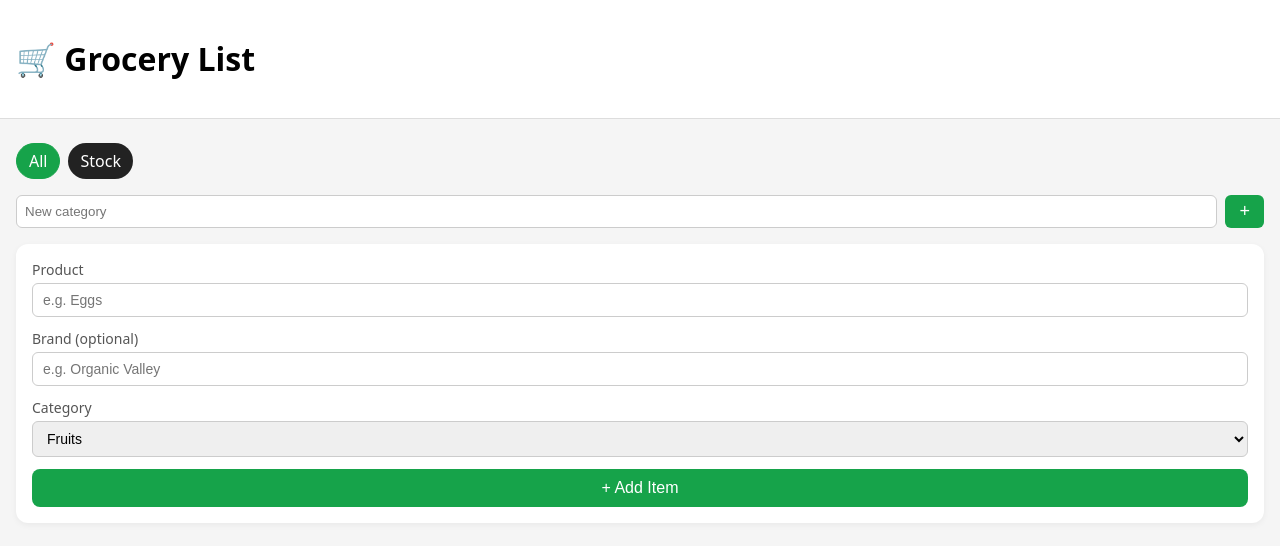
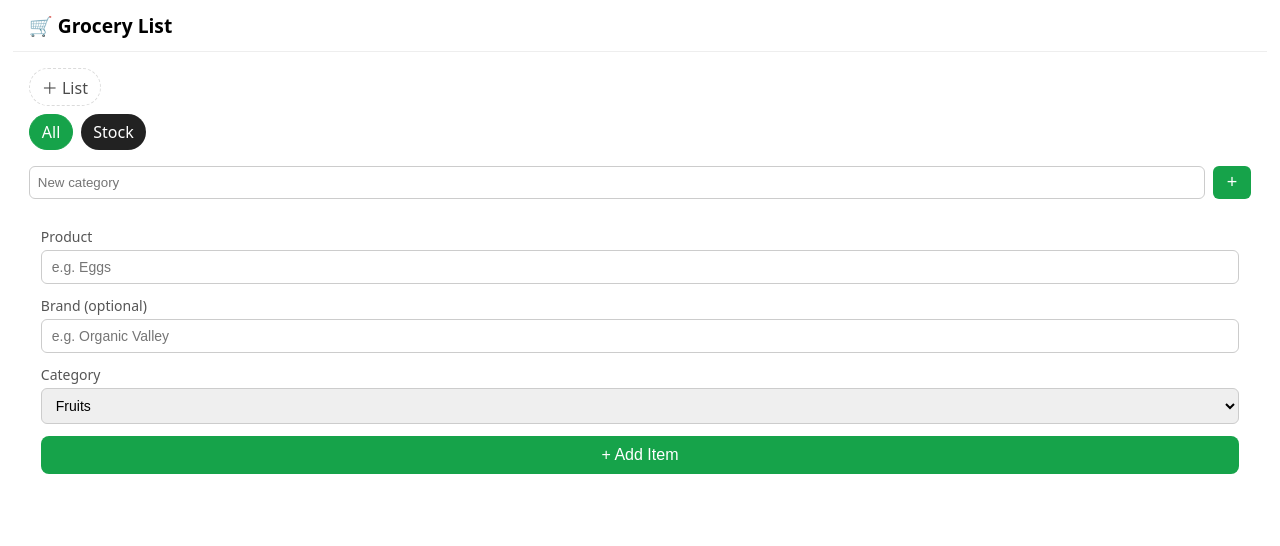
Before and after one commit to EstefaniaYepiz/Grocery-shopping-list, a React (Vite) app in the folder grocery-app/: page / in a window 1280 px wide. Shown: the top 546 px of the page. Built offline with nearby package versions, Linux system fonts and the light colour scheme.

Commit message:
Added responsiveness details

```diff
--- a/grocery-app/src/App.jsx
+++ b/grocery-app/src/App.jsx
@@ -19,6 +19,9 @@ function App() {
 		id: list.id,
 		name: list.name,
 	}));
+	const [editingListId, setEditingListId] = useState(null);
+	const [listNameInput, setListNameInput] = useState("");
+
 	function updateActiveList(updater) {
 		setLists((prevLists) =>
 			prevLists.map((list) => (list.id === activeListId ? updater(list) : list))
@@ -188,6 +191,46 @@ function App() {
 			),
 		}));
 	}
+	function createNewList() {
+		const newList = {
+			id: Date.now(),
+			name: `List ${lists.length + 1}`,
+			items: [],
+			categories: ["All", "Fruits", "Vegetables", "Dairy", "Snacks"],
+			activeCategory: "All",
+		};
+
+		setLists((prev) => [...prev, newList]);
+		setActiveListId(newList.id);
+	}
+	function saveListName(id) {
+		const trimmed = listNameInput.trim();
+		if (!trimmed) return;
+
+		setLists((prev) =>
+			prev.map((list) => (list.id === id ? { ...list, name: trimmed } : list))
+		);
+
+		setEditingListId(null);
+		setListNameInput("");
+	}
+	function deleteList(id) {
+		if (lists.length === 1) return;
+
+		const updatedLists = lists.filter((list) => list.id !== id);
+
+		setLists(updatedLists);
+
+		if (activeListId === id) {
+			setActiveListId(updatedLists[0].id);
+		}
+	}
+	function clearInCartItems() {
+		updateActiveList((list) => ({
+			...list,
+			items: list.items.filter((item) => !item.inCart),
+		}));
+	}
 
 	return (
 		<div className="app">
@@ -196,17 +239,61 @@ function App() {
 			</header>
 
 			<main className="main">
+				<div className="sidebar">
 					<div className="lists">
-					{listNames.map((list) => (
+						{lists.map((list) => (
 							<div
 								key={list.id}
-							className={`category ${activeListId === list.id ? "active" : ""}`}
-							onClick={() => setActiveListId(list.id)}
+								className={`category ${
+									activeListId === list.id ? "active" : ""
+								}`}
+								onClick={() => {
+									if (editingListId !== list.id) {
+										setActiveListId(list.id);
+									}
+								}}
+								onDoubleClick={() => {
+									setEditingListId(list.id);
+									setListNameInput(list.name);
+								}}
 							>
+								{editingListId === list.id ? (
+									<input
+										className="list-rename-input"
+										value={listNameInput}
+										onChange={(e) => setListNameInput(e.target.value)}
+										onBlur={() => saveListName(list.id)}
+										onKeyDown={(e) => {
+											if (e.key === "Enter") saveListName(list.id);
+											if (e.key === "Escape") setEditingListId(null);
+										}}
+										autoFocus
+									/>
+								) : (
+									<>
 										<span className="category-name">{list.name}</span>
+
+										{lists.length > 1 && (
+											<button
+												className="delete-category"
+												onClick={(e) => {
+													e.stopPropagation();
+													deleteList(list.id);
+												}}
+											>
+												✕
+											</button>
+										)}
+									</>
+								)}
 							</div>
 						))}
+
+						<div className="category add-list" onClick={createNewList}>
+							<span className="category-name">＋ List</span>
 						</div>
+					</div>
+
 					<div className="categories">
 						{categories.map((cat) => (
 							<div
@@ -241,7 +328,7 @@ function App() {
 							<span className="category-name">Stock</span>
 						</div>
 					</div>
-
+				</div>
 				<div className="add-category">
 					<input
 						type="text"
@@ -252,7 +339,7 @@ function App() {
 
 					<button onClick={addCategory}>+</button>
 				</div>
-
+				<div className="content">
 					<div className="add-item">
 						<div className="field">
 							<label>Product</label>
@@ -323,14 +410,27 @@ function App() {
 										<button onClick={() => increaseQuantity(item.id)}>+</button>
 									</div>
 
-								<button className="remove" onClick={() => removeItem(item.id)}>
+									<button
+										className="remove"
+										onClick={() => removeItem(item.id)}
+									>
 										✕
 									</button>
 								</div>
 							</div>
 						))}
 
-					{inCartItems.length > 0 && <div className="divider">In cart</div>}
+						{inCartItems.length > 0 && (
+							<>
+								<div className="clear-cart">
+									<button onClick={clearInCartItems}>
+										Clear in-cart items
+									</button>
+								</div>
+
+								<div className="divider">In cart</div>
+							</>
+						)}
 
 						{inCartItems.map((item) => (
 							<div
@@ -355,12 +455,16 @@ function App() {
 										<button onClick={() => increaseQuantity(item.id)}>+</button>
 									</div>
 
-								<button className="remove" onClick={() => removeItem(item.id)}>
+									<button
+										className="remove"
+										onClick={() => removeItem(item.id)}
+									>
 										✕
 									</button>
 								</div>
 							</div>
 						))}
+					</div>
 				</div>
 			</main>
 		</div>
--- a/grocery-app/src/index.css
+++ b/grocery-app/src/index.css
@@ -4,21 +4,36 @@
 
 body {
 	margin: 0;
-	font-family: system-ui, sans-serif;
+	background: #ffffff;
+	font-family: system-ui, sans-serif, -apple-system, BlinkMacSystemFont;
 }
 .app {
 	min-height: 100vh;
-	background-color: #f5f5f5;
+	min-width: 98vw;
+	background: #fff;
+	display: flex;
+	flex-direction: column;
 }
 
 .header {
 	background-color: white;
-	padding: 16px;
-	border-bottom: 1px solid #ddd;
+	position: sticky;
+	top: 0;
+	background: #fff;
+	z-index: 10;
+	padding: 12px 16px;
+	border-bottom: 1px solid #eee;
 }
-
+.header h1 {
+	font-size: 1.2rem;
+	margin: 0;
+}
 .main {
 	padding: 16px;
+	flex: 1;
+	display: flex;
+	flex-direction: column;
+	overflow: hidden;
 }
 .categories {
 	display: flex;
@@ -50,6 +65,11 @@ body {
 	border-radius: 12px;
 	margin-bottom: 16px;
 	box-shadow: 0 2px 6px rgba(0, 0, 0, 0.05);
+	position: sticky;
+	bottom: 0;
+	background: #fff;
+	padding: 12px;
+	border-top: 1px solid #eee;
 }
 
 .field {
@@ -86,6 +106,9 @@ body {
 	display: flex;
 	flex-direction: column;
 	gap: 12px;
+	flex: 1;
+	overflow-y: auto;
+	padding-bottom: 80px;
 }
 
 .item {
@@ -264,3 +287,78 @@ body {
 	margin-bottom: 8px;
 	overflow-x: auto;
 }
+.add-list {
+	opacity: 0.7;
+	border-style: dashed;
+}
+
+.add-list:hover {
+	opacity: 1;
+}
+.list-rename-input {
+	border: none;
+	background: transparent;
+	font-size: 0.75rem;
+	width: 100%;
+	outline: none;
+	text-align: center;
+}
+.clear-cart {
+	display: flex;
+	justify-content: flex-end;
+	margin: 8px 0;
+}
+
+.clear-cart button {
+	background: transparent;
+	border: none;
+	color: #d33;
+	font-size: 0.9rem;
+	cursor: pointer;
+}
+
+.clear-cart button:hover {
+	text-decoration: underline;
+}
+/* Tablet */
+@media (min-width: 768px) {
+	.app {
+		max-width: 720px;
+		margin: 0 auto;
+	}
+	.categories,
+	.lists {
+		gap: 8px;
+	}
+}
+
+/* Desktop */
+@media (min-width: 1024px) {
+	/* .main {
+		flex-direction: row;
+		gap: 24px;
+		padding: 16px;
+	} */
+
+	/* .lists,
+	.categories {
+		flex-wrap: wrap;
+	}
+
+	.sidebar {
+		width: 320px;
+		flex-shrink: 0;
+	} */
+	/*
+	.content {
+		flex: 1;
+		display: flex;
+		flex-direction: column;
+	} */
+	.add-item {
+		position: static;
+		box-shadow: none;
+		border-top: none;
+		margin-bottom: 16px;
+	}
+}
```
Lines whose indentation alone changed are shown as unchanged.
